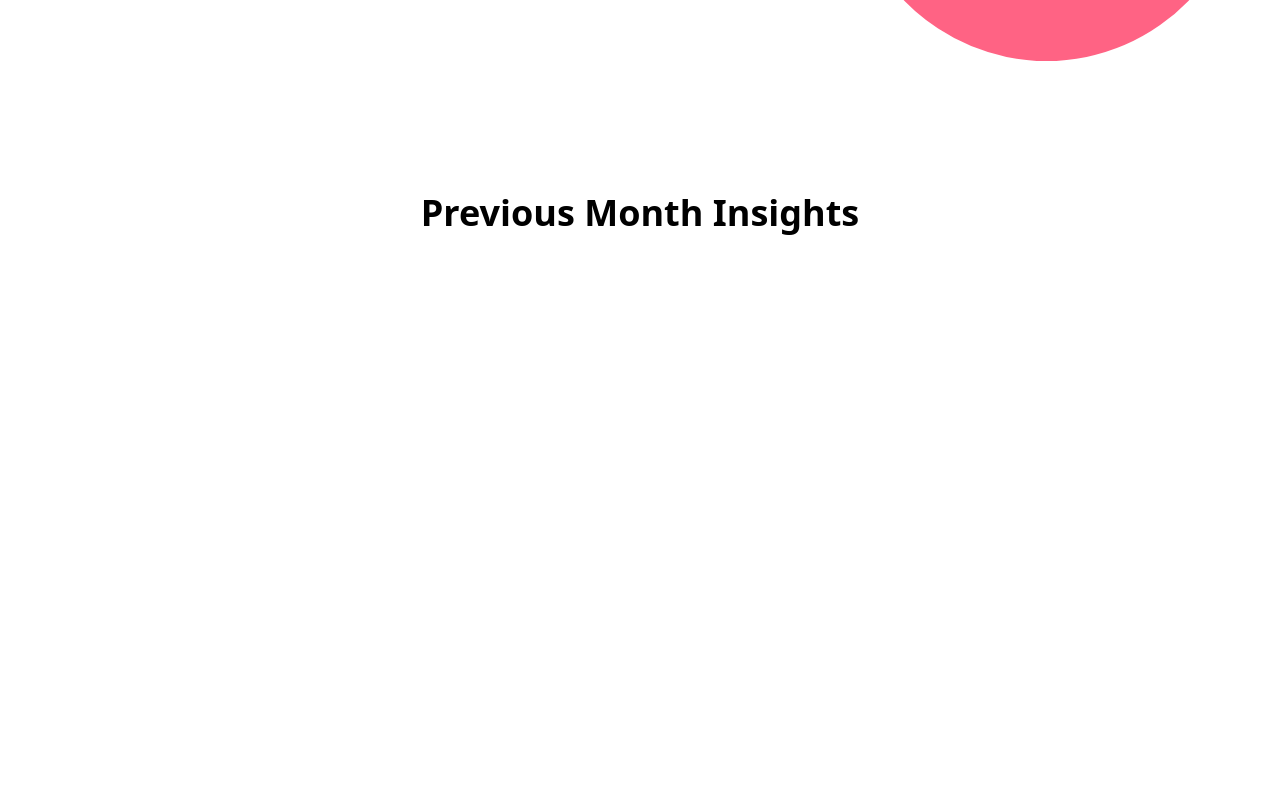
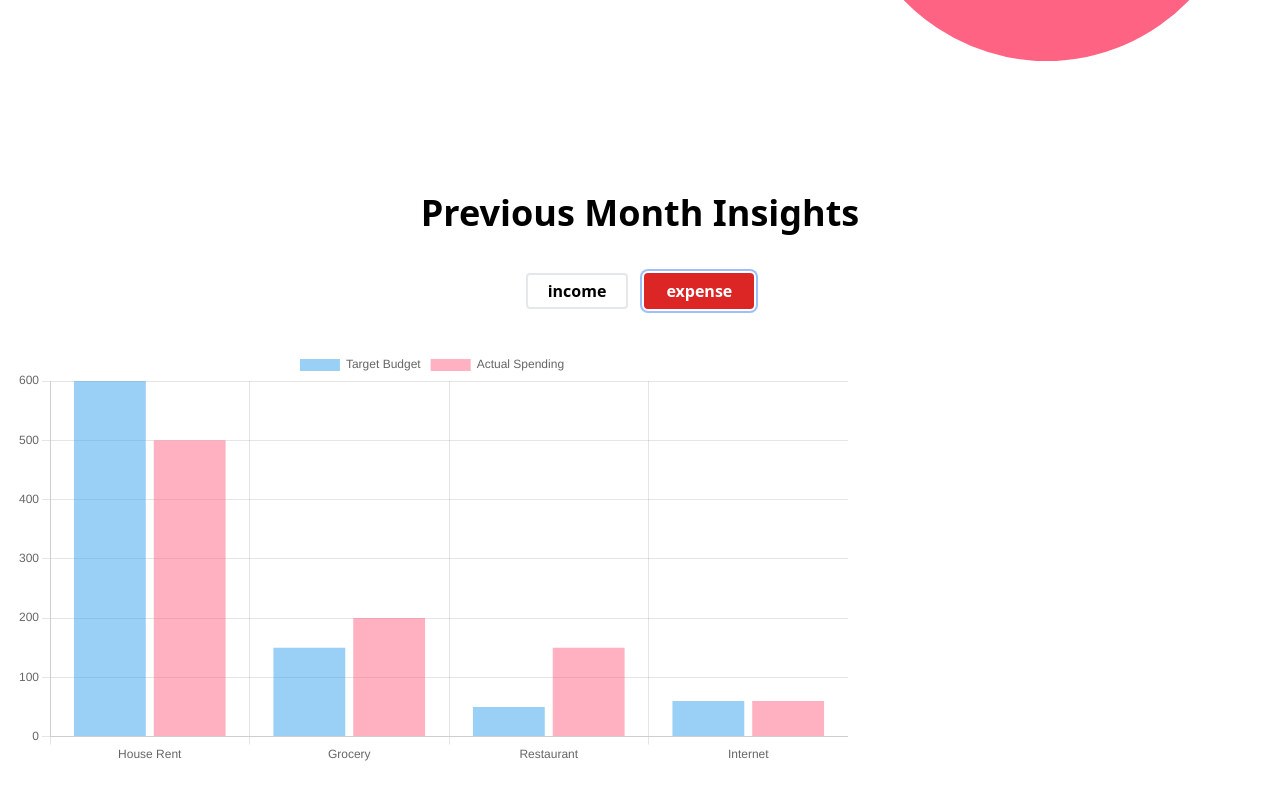
Before and after one commit to suraffy/budget-app, a React (Create React App) app: page / in a window 1280 px wide. Shown: the part 582-1382 px from the top of the page. Before the commit the page ends 943 px from the top, so only its background shows below. Built offline with nearby package versions, Linux system fonts and the light colour scheme.

Commit message:
Impement Previous month Insights

```diff
--- a/src/components/Insight.jsx
+++ b/src/components/Insight.jsx
@@ -1,9 +1,68 @@
+import { useState, useEffect } from "react";
+
+import Button from "./common/Button";
+import BarChart from "./common/BarChart";
+
+import {
+  plannedIncomeList,
+  plannedExpenseList,
+} from "../services/plannedCashflowData";
+import { incomeItemsList, expenseItemsList } from "../services/cashflowData";
+
 const Insight = () => {
+  const [currentCashflow, setCurrentCashflow] = useState("expense");
+
+  const chartData = {};
+
+  const getChartData = () => {
+    const plannedCashflowItem =
+      currentCashflow === "income" ? plannedIncomeList : plannedExpenseList;
+    const actualCashflowItem =
+      currentCashflow === "income" ? incomeItemsList : expenseItemsList;
+
+    chartData.labels = plannedCashflowItem.map((item) => item.reason);
+    chartData.datasets = [
+      {
+        label: `${
+          currentCashflow === "income" ? "Target Earning" : "Target Budget"
+        }`,
+        data: plannedCashflowItem.map((item) => item.amount),
+      },
+      {
+        label: `${
+          currentCashflow === "income" ? "Actual Earning" : "Actual Spending"
+        }`,
+        data: actualCashflowItem.map((item) => item.amount),
+      },
+    ];
+  };
+
+  getChartData();
+
   return (
     <div className="container mb-32">
       <h2 className="text-4xl font-semibold text-center">
         Previous Month Insights
       </h2>
+
+      <div className="my-10 flex flex-wrap gap-4 justify-center">
+        <Button
+          label="income"
+          color="blue"
+          currentCashflow={currentCashflow}
+          onBtnClick={() => setCurrentCashflow("income")}
+        />
+        <Button
+          label="expense"
+          color="red"
+          currentCashflow={currentCashflow}
+          onBtnClick={() => setCurrentCashflow("expense")}
+        />
+      </div>
+
+      <div className="lg:w-2/3">
+        <BarChart data={chartData} />
+      </div>
     </div>
   );
 };
--- /dev/null
+++ b/src/components/common/BarChart.jsx
@@ -0,0 +1,8 @@
+import { Chartjs } from "chart.js/auto";
+import { Bar } from "react-chartjs-2";
+
+const BarChart = ({ data }) => {
+  return <Bar data={data} />;
+};
+
+export default BarChart;
--- a/src/services/plannedCashflowData.js
+++ b/src/services/plannedCashflowData.js
@@ -52,3 +52,5 @@ const plannedExpenseList = [
     amount: 60,
   },
 ];
+
+export { plannedIncomeList, plannedExpenseList };
```
